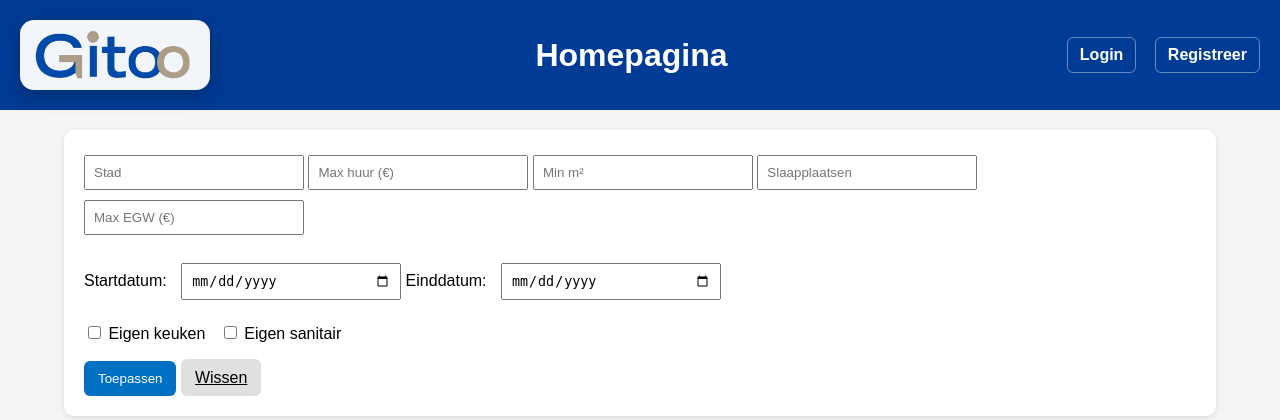
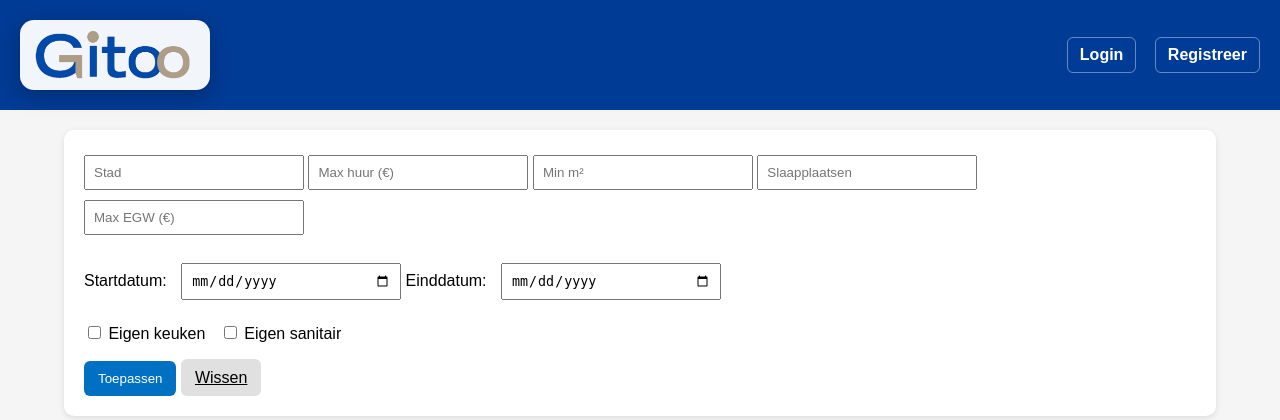
Before and after one commit to A-D-DBS-application/web-application-2025-group-7, a Flask app: page / in a window 1280 px wide. Shown: the top 420 px of the page. Run offline with Flask 3, Linux system fonts and the light colour scheme.

Commit message:
"homepagina" verwijderd

```diff
--- a/Flask/app/templates/index.html
+++ b/Flask/app/templates/index.html
@@ -178,7 +178,7 @@
         <img src="{{ url_for('static', filename='uploads/logo_gitoo_transparant.png') }}"
             alt="Gitoo logo">
     </div>
-    <h1 class="site-title">Homepagina</h1>
+
     <div class="auth-links">
         {% if session.get('gebruiker_id') or session.get('rol') == 'admin' %}
             {% if session.get('rol') %}
```
